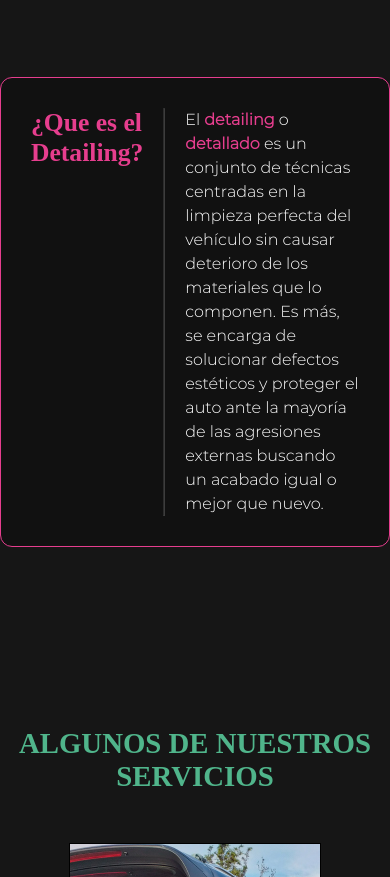
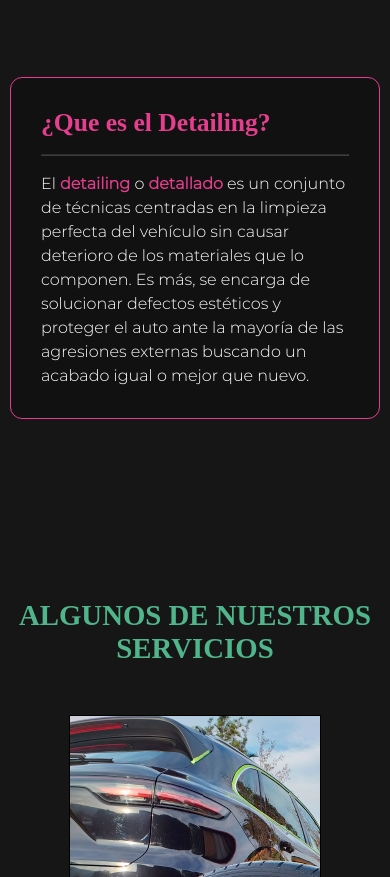
Before and after one commit to Maiker23/WashWonder-MaikerObando, a website: page index.html in a window 390 px wide. Shown: the part 995-1872 px from the top of the page. Drawn offline with nearby package versions, Linux system fonts and the light colour scheme; a web font is replaced by a local one.

Commit message:
mediaq que es detailing

```diff
--- a/scss/components/_medias-queries.scss
+++ b/scss/components/_medias-queries.scss
@@ -11,6 +11,10 @@
                 margin-inline: 2px;
             }
         }
+    }
+
+    .contenedor__detailing {
+        margin: 80px 10px;
     }
 
     .index__servicios {
@@ -287,6 +291,18 @@
         }
     }
 
+    .contenedor__detailing {
+        display: block;
+        padding: 30px;
+        margin: 80px 10px;
+
+        & hr {
+            margin-block: 1rem;
+            margin-inline: auto;
+            opacity: 20%;
+        }
+    }
+
     .comentarios {
         &__title {
             text-align: center;
--- a/scss/pages/_index.scss
+++ b/scss/pages/_index.scss
@@ -291,11 +291,9 @@
     border: 1px #E63E8E solid;
     padding: 30px;
     margin: 80px auto;
-    // box-shadow: 0px 0px 30px 5px #633883d0;
 
     & hr {
         margin-inline: 20px;
-        padding: auto;
         opacity: 20%;
     }
 
```
Also changed, not shown: css/style.css.
